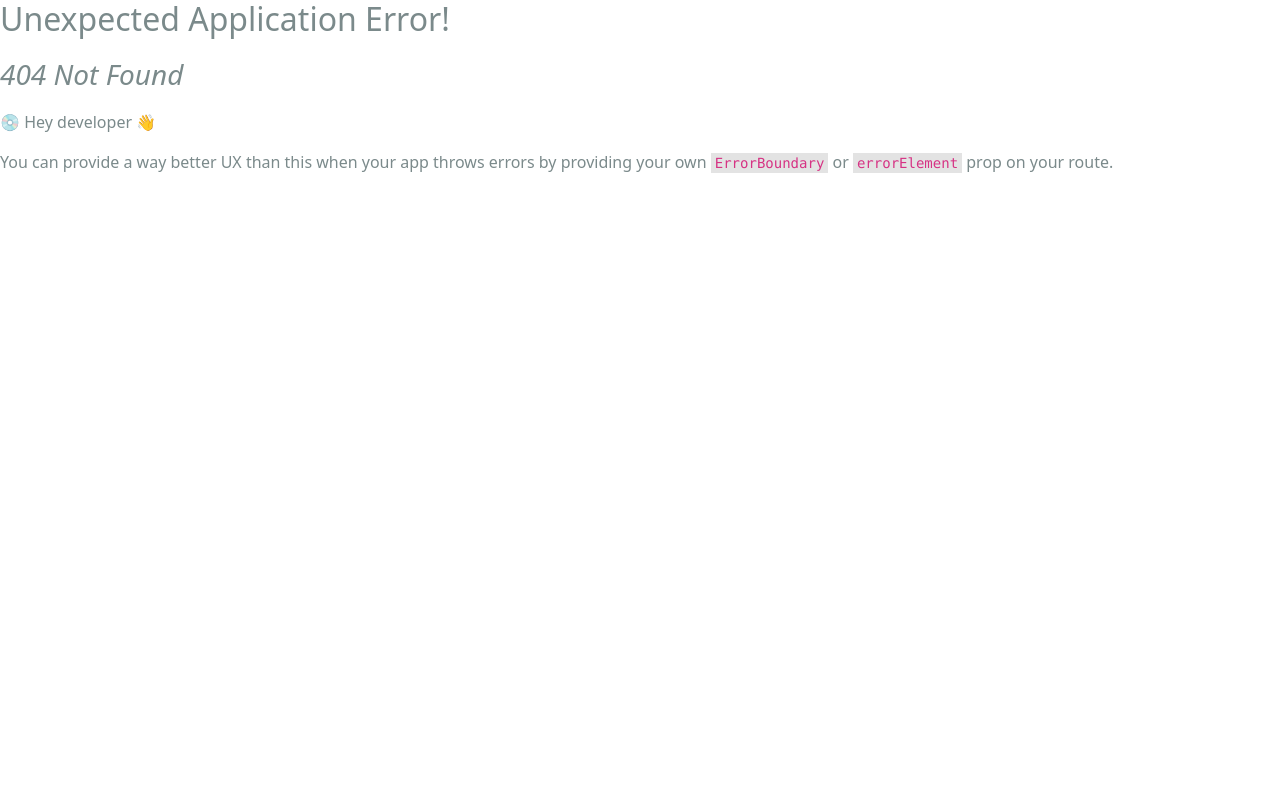
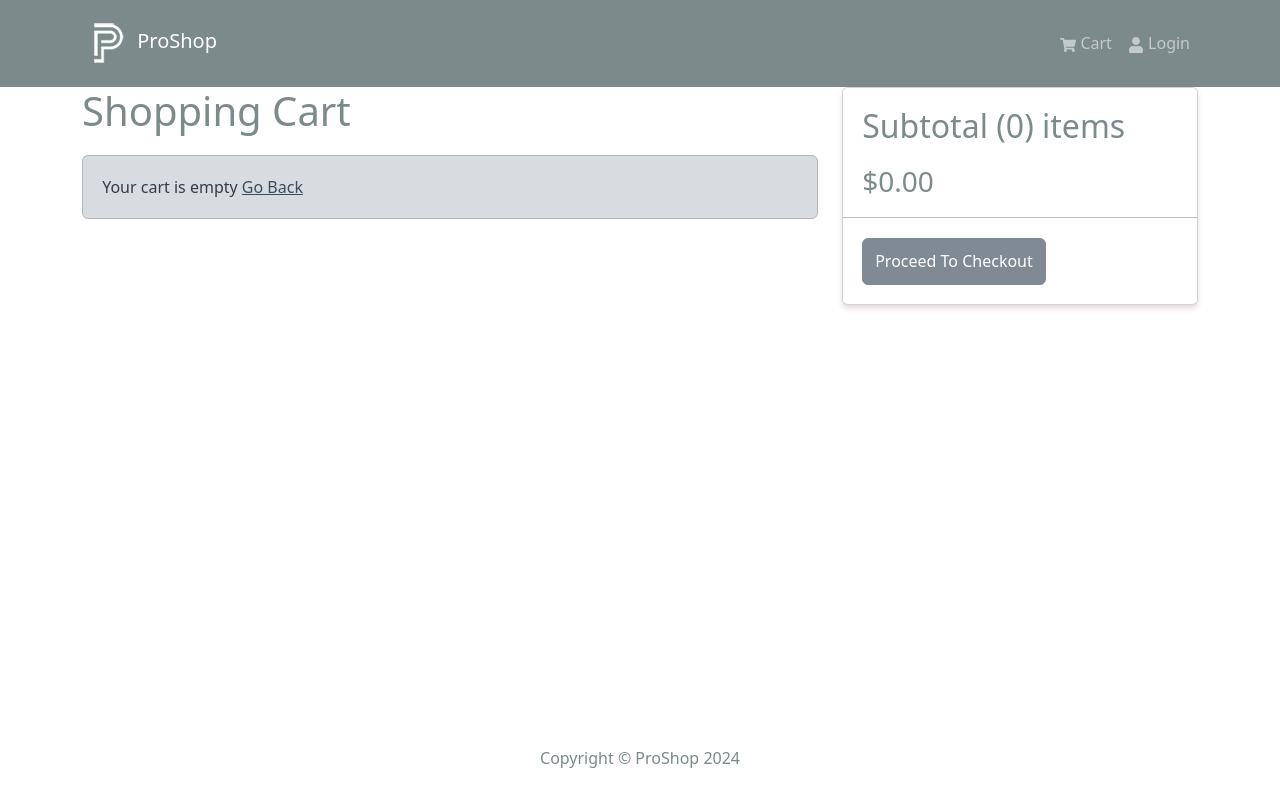
Before and after one commit to William-g7/Proshop, a React (Create React App) app in the folder frontend/: page /cart in a window 1280 px wide. Before the commit this address had no page. Built offline with nearby package versions, Linux system fonts and the light colour scheme.

Commit message:
Implement the cart screen

```diff
--- a/frontend/src/components/Message.jsx
+++ b/frontend/src/components/Message.jsx
@@ -0,0 +1,7 @@
+import { Alert } from 'react-bootstrap';
+
+const Message = ({ variant, children }) => {
+    return <Alert variant={variant}>{children}</Alert>
+}
+
+export default Message;
--- a/frontend/src/index.js
+++ b/frontend/src/index.js
@@ -8,6 +8,7 @@ import { Provider } from 'react-redux';
 import App from './App';
 import HomeScreen from './screens/HomeScreen'
 import ProductScreen from './screens/ProductScreen';
+import CartScreen from './screens/CartScreen';
 import reportWebVitals from './reportWebVitals';
 
 
@@ -16,6 +17,7 @@ const router = createBrowserRouter(
     <Route path='/' element={<App />} >
       <Route index={true} element={<HomeScreen />} />
       <Route path='product/:id' element={<ProductScreen />} />
+      <Route path='cart' element={<CartScreen />} />
     </Route>
   )
 )
--- /dev/null
+++ b/frontend/src/screens/CartScreen.jsx
@@ -0,0 +1,83 @@
+import { Link, useNavigate } from 'react-router-dom';
+import { useSelector, useDispatch } from 'react-redux';
+import { Row, Col, ListGroup, Image, Form, Button, Card } from 'react-bootstrap';
+import { FaTrash } from 'react-icons/fa';
+import Message from '../components/Message';
+import { addToCart } from '../slices/cartSlice';
+
+const CartScreen = () => {
+
+    const navigate = useNavigate();
+    const dispatch = useDispatch();
+
+    const cart = useSelector((state) => state.cart);
+    const { cartItems } = cart;
+
+    const addToCartHandler = (product, qty) => {
+        dispatch(addToCart({ ...product, qty }));
+    };
+
+
+    return (
+        <Row>
+            <Col md={8}>
+                <h1 style={{ marginBottom: '20px' }}>Shopping Cart</h1>
+                {cartItems.length === 0 ? (
+                    <Message>
+                        Your cart is empty <Link to='/'>Go Back</Link>
+                    </Message>
+                ) : (
+                    <ListGroup variant='flush'>
+                        {cartItems.map((item) => (
+                            <ListGroup.Item key={item._id}>
+                                <Row>
+                                    <Col md={2}><Image src={item.image} alt={item.name} fluid rounded /></Col>
+                                    <Col md={4} className="d-flex align-items-center justify-content-center">{item.name}</Col>
+                                    <Col md={2} className="d-flex align-items-center justify-content-center">
+                                        <Form.Control as='select'
+                                            className='product-select'
+                                            value={item.qty}
+                                            onChange={(e) => addToCartHandler(item, Number(e.target.value))}>
+                                            {[...Array(item.countInStock).keys()].map((x) => (
+                                                <option key={x + 1} value={x + 1}>
+                                                    {x + 1}
+                                                </option>
+                                            ))}
+                                        </Form.Control>
+                                    </Col>
+                                    <Col md={2} className="d-flex align-items-center justify-content-center">${item.price}</Col>
+                                    <Col md={2} className="d-flex align-items-center justify-content-center">
+                                        <Button type='button' variant='light'>
+                                            <FaTrash />
+                                        </Button>
+                                    </Col>
+                                </Row>
+                            </ListGroup.Item>
+                        ))}
+                    </ListGroup>
+                )}
+            </Col>
+            <Col md={4}>
+                <Card className="align-self-start">
+                    <ListGroup variant='flush'>
+                        <ListGroup.Item>
+                            <h2>Subtotal ({cartItems.reduce((acc, item) => acc + item.qty, 0)}) items</h2>
+                            <Card.Text as='h3'>
+                                ${cartItems.reduce((acc, item) => acc + item.qty * item.price, 0).toFixed(2)}
+                            </Card.Text>
+                        </ListGroup.Item>
+                        <ListGroup.Item>
+                            <Button type='button' className='btn-block' disabled={cartItems.length === 0} >
+                                Proceed To Checkout
+                            </Button>
+                        </ListGroup.Item>
+                    </ListGroup>
+                </Card>
+
+
+            </Col>
+        </Row>
+    )
+}
+
+export default CartScreen;
--- a/frontend/src/slices/cartSlice.js
+++ b/frontend/src/slices/cartSlice.js
@@ -25,7 +25,7 @@ const cartSlice = createSlice({
             } else {
                 state.cartItems = [...state.cartItems, item];
             }
-            return updateCart(state);
+            updateCart(state);
         },
     },
 });
```
